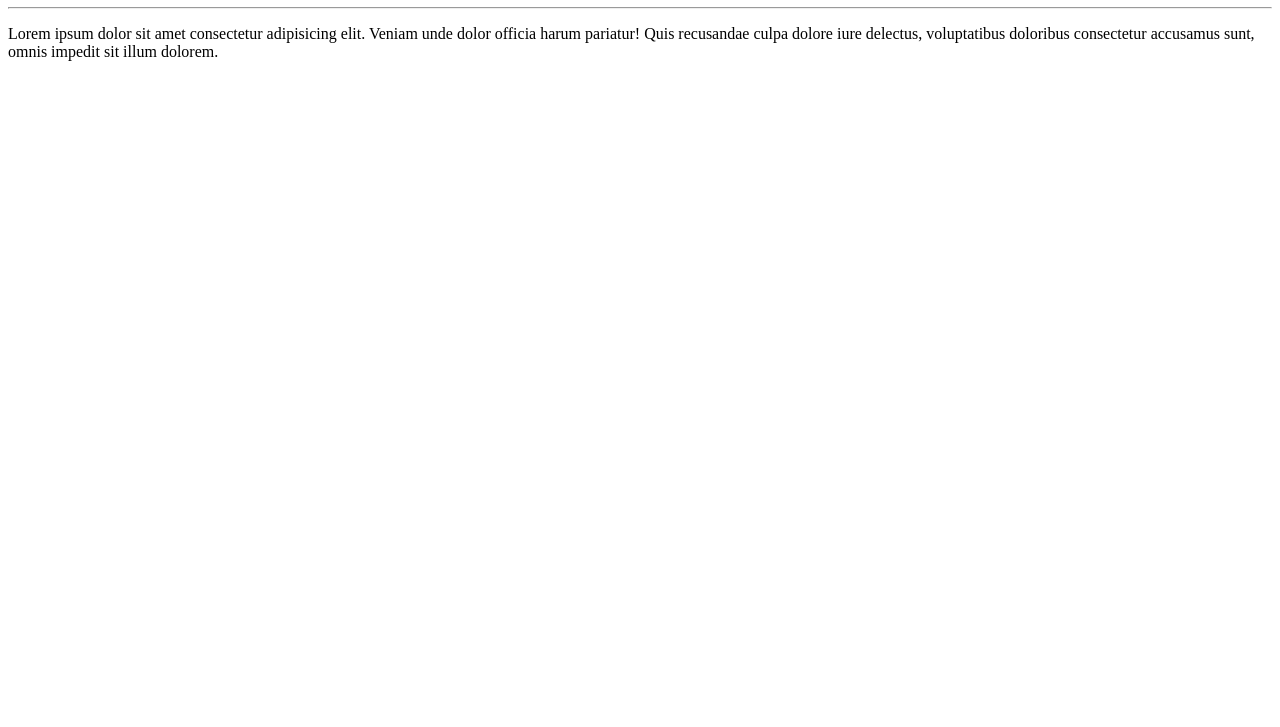
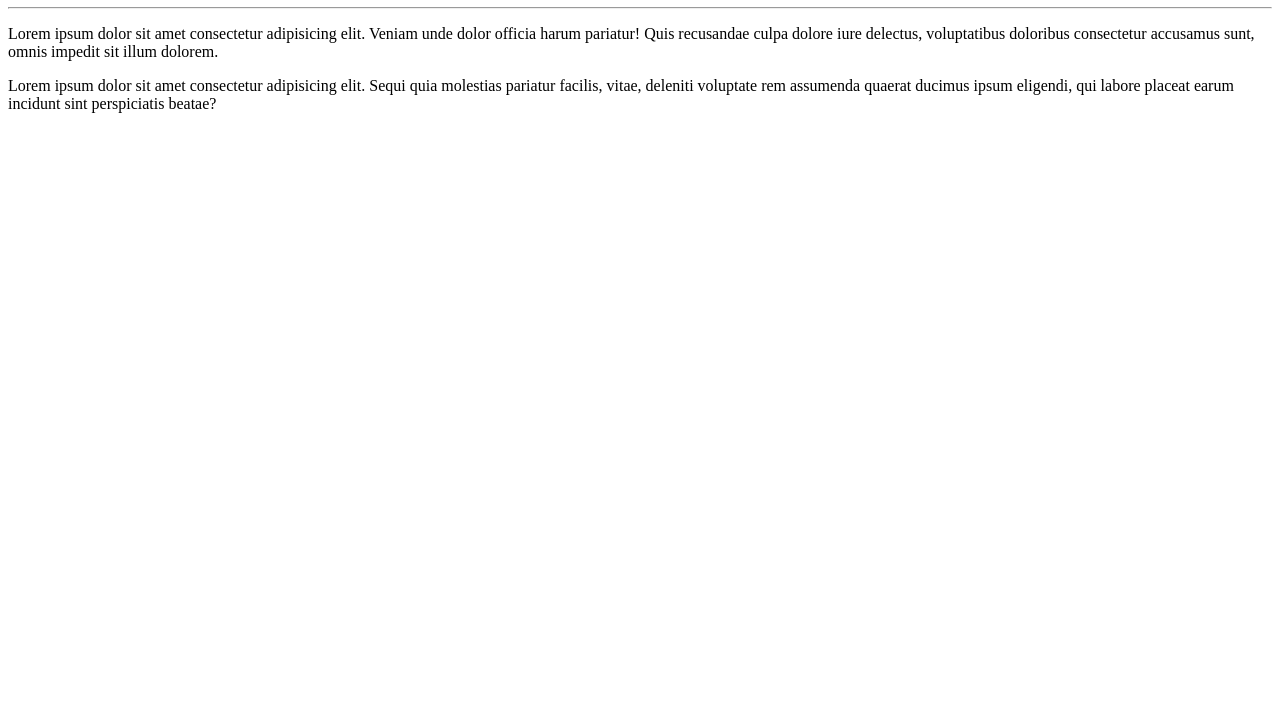
Before and after one commit to paulomodestoo/Ola-Mundo, a plain HTML site: page site-exemplo/index.html in a window 1280 px wide. Shown: the part 73-800 px from the top of the page. Drawn offline with Linux system fonts and the light colour scheme.

Commit message:
adicionei um parágrafo

```diff
--- a/site-exemplo/index.html
+++ b/site-exemplo/index.html
@@ -10,5 +10,6 @@
     <h1>Olá, Mundo!</h1>
     <hr>
     <p>Lorem ipsum dolor sit amet consectetur adipisicing elit. Veniam unde dolor officia harum pariatur! Quis recusandae culpa dolore iure delectus, voluptatibus doloribus consectetur accusamus sunt, omnis impedit sit illum dolorem.</p>
+    <p>Lorem ipsum dolor sit amet consectetur adipisicing elit. Sequi quia molestias pariatur facilis, vitae, deleniti voluptate rem assumenda quaerat ducimus ipsum eligendi, qui labore placeat earum incidunt sint perspiciatis beatae?</p>
 </body>
 </html>
```
